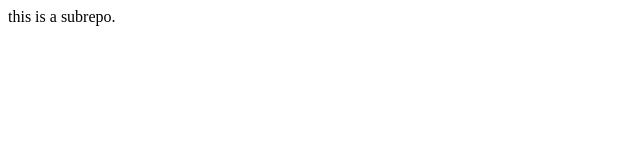
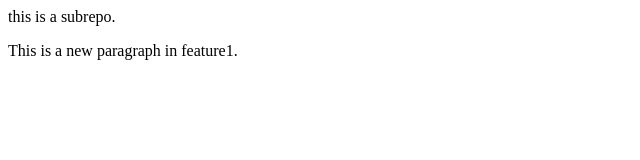
Before and after one commit to ishallgetajob/Project-Workshop, a plain HTML site: page SubRepo/index.html in a window 1280 px wide. Shown: the whole page, without its empty margins (0-640 px from the left). Drawn offline with Linux system fonts and the light colour scheme.

Commit message:
Add new text in feature1

```diff
--- a/SubRepo/index.html
+++ b/SubRepo/index.html
@@ -1 +1,2 @@
 <p> this is a subrepo. </p>
+<p> This is a new paragraph in feature1.</p>
```
Also changed, not shown: 1 other file.
